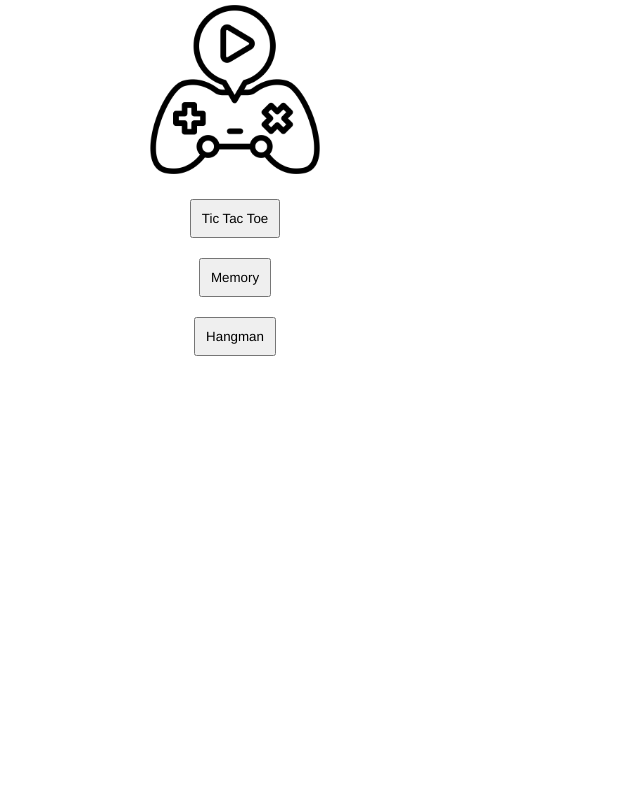
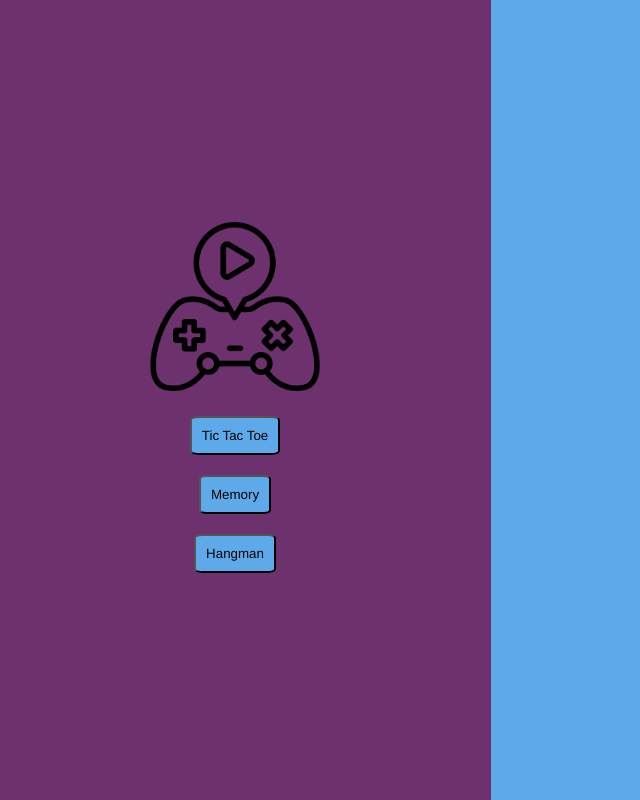
Before and after one commit to ArianaMartinMartinez/RockTheCode-Proyecto5, a website built with Vite: page proyecto-5/index.html in a window 1280 px wide. Shown: the whole page, without its empty margins (21-661 px from the left). Built offline with nearby package versions, Linux system fonts and the light colour scheme.

Commit message:
Basic css added

```diff
--- a/proyecto-5/src/components/games/games.css
+++ b/proyecto-5/src/components/games/games.css
@@ -0,0 +1,7 @@
+:root {
+    --white: #FFFAFA;
+    --black: #1B1B1B;
+    --lightBlue: #5DA9E9;
+    --blue: #003F91;
+     --purple: #6D326D;
+}
--- a/proyecto-5/src/components/games/hangman/hangman.css
+++ b/proyecto-5/src/components/games/hangman/hangman.css
@@ -1,3 +1,11 @@
+:root {
+    --white: #FFFAFA;
+    --black: #1B1B1B;
+    --lightBlue: #5DA9E9;
+    --blue: #003F91;
+    --purple: #6D326D;
+}
+
 #word_container > ul {
     display: flex;
     gap: 20px;
@@ -17,12 +25,17 @@
 }
 
 .key {
-    background-color: red;
+    background-color: var(--purple);
+    color: var(--white);
     border-radius: 20%;
     width: 35px;
 }
 
 .key:hover {
     cursor: pointer;
-    background-color: brown;
+    background-color: var(--blue);
 }
+
+#hangman_img {
+    border-radius: 10%;
+}
--- a/proyecto-5/src/components/games/memory/memory.css
+++ b/proyecto-5/src/components/games/memory/memory.css
@@ -1,3 +1,11 @@
+:root {
+   --white: #FFFAFA;
+   --black: #1B1B1B;
+   --lightBlue: #5DA9E9;
+   --blue: #003F91;
+   --purple: #6D326D;
+}
+
 body {
    margin: 0;
    overflow: hidden;
@@ -38,13 +46,13 @@ body {
 }
 
 .card .face {
-   background: #05d1fe;
+   background: var(--purple);
    transform: rotateY( 180deg );
-   color: black;
+   color: var(--white);
    font-size: 6rem;
 }
 
 .card .back {
-   border: 3px solid #05d1fe;
-   background-color: #05d1fe;
+   border: 3px solid var(--white);
+   background-color: var(--black);
 }
--- a/proyecto-5/src/components/games/ticTacToe/ticTacToe.css
+++ b/proyecto-5/src/components/games/ticTacToe/ticTacToe.css
@@ -1,7 +1,17 @@
+:root {
+    --white: #FFFAFA;
+    --black: #1B1B1B;
+    --lightBlue: #5DA9E9;
+    --blue: #003F91;
+    --purple: #6D326D;
+}
+
 #box {
     width: 200px;
     height: 200px;
     font-size: 100px;
+    background-color: var(--white);
+    color: var(--purple);
 }
 
 #sectionGame {
--- a/proyecto-5/src/components/list/list.css
+++ b/proyecto-5/src/components/list/list.css
@@ -1,18 +1,20 @@
+:root {
+    --white: #FFFAFA;
+    --black: #1B1B1B;
+    --lightBlue: #5DA9E9;
+    --blue: #003F91;
+    --purple: #6D326D;
+}
+
 #logo {
     width: 35%;
-}
-
-header {
-    display: flex;
-    flex-direction: column;
-    justify-content: center;
-    align-items: center;
-    gap: 10px;
 }
 
 button {
     padding: 10px;
     margin: 10px;
+    background-color: var(--lightBlue);
+    border-radius: 10%;
 }
 
 button:hover {
--- a/proyecto-5/style.css
+++ b/proyecto-5/style.css
@@ -14,6 +14,9 @@
 
   --white: #FFFAFA;
   --black: #1B1B1B;
+  --lightBlue: #5DA9E9;
+  --blue: #003F91;
+  --purple: #6D326D;
 }
 
 * {
@@ -38,8 +41,20 @@ a {
 
 header {
   width: 40%;
+  display: flex;
+  flex-direction: column;
+  justify-content: center;
+  align-items: center;
+  gap: 10px;
+  background-color: var(--purple);
 }
 
 main {
+  background-color: var(--lightBlue);
   width: 60%;
+  padding: 5rem;
 }
+
+body, header, main {
+  height: 100vh;
+}
```
